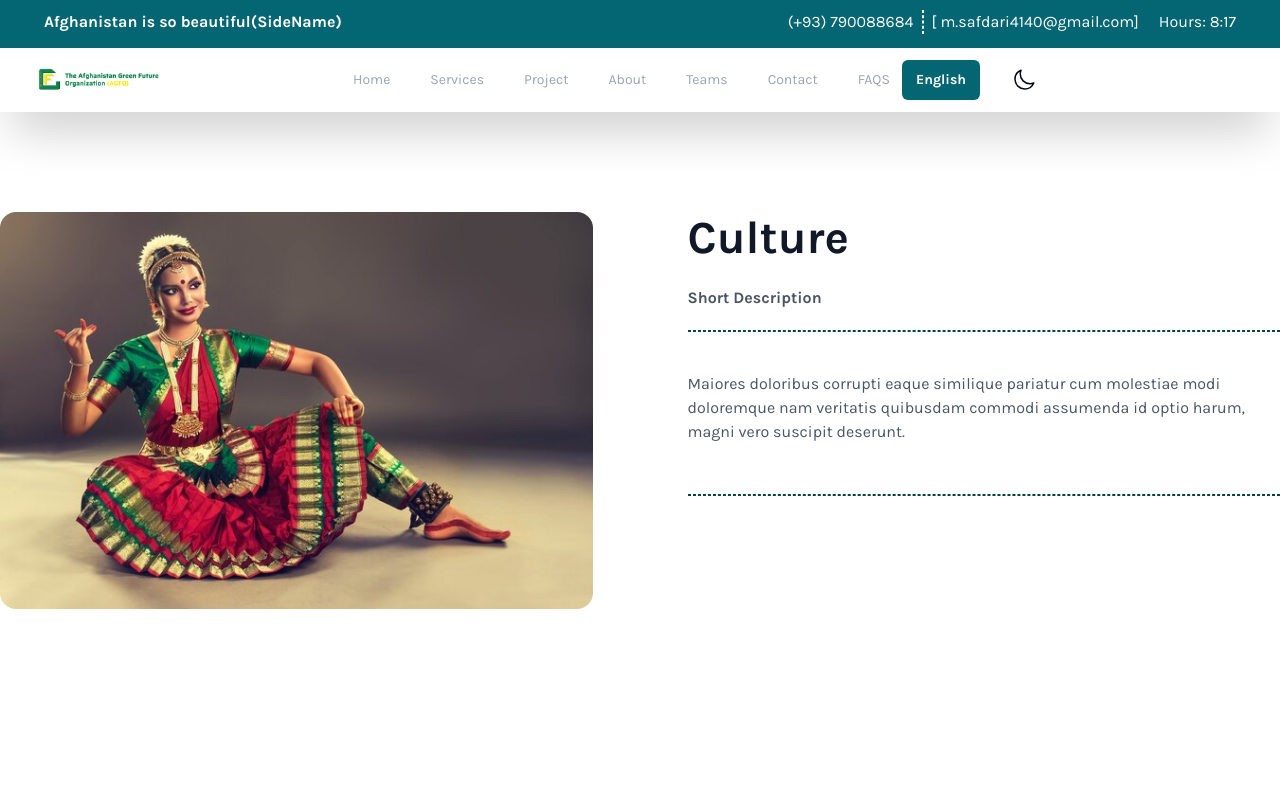
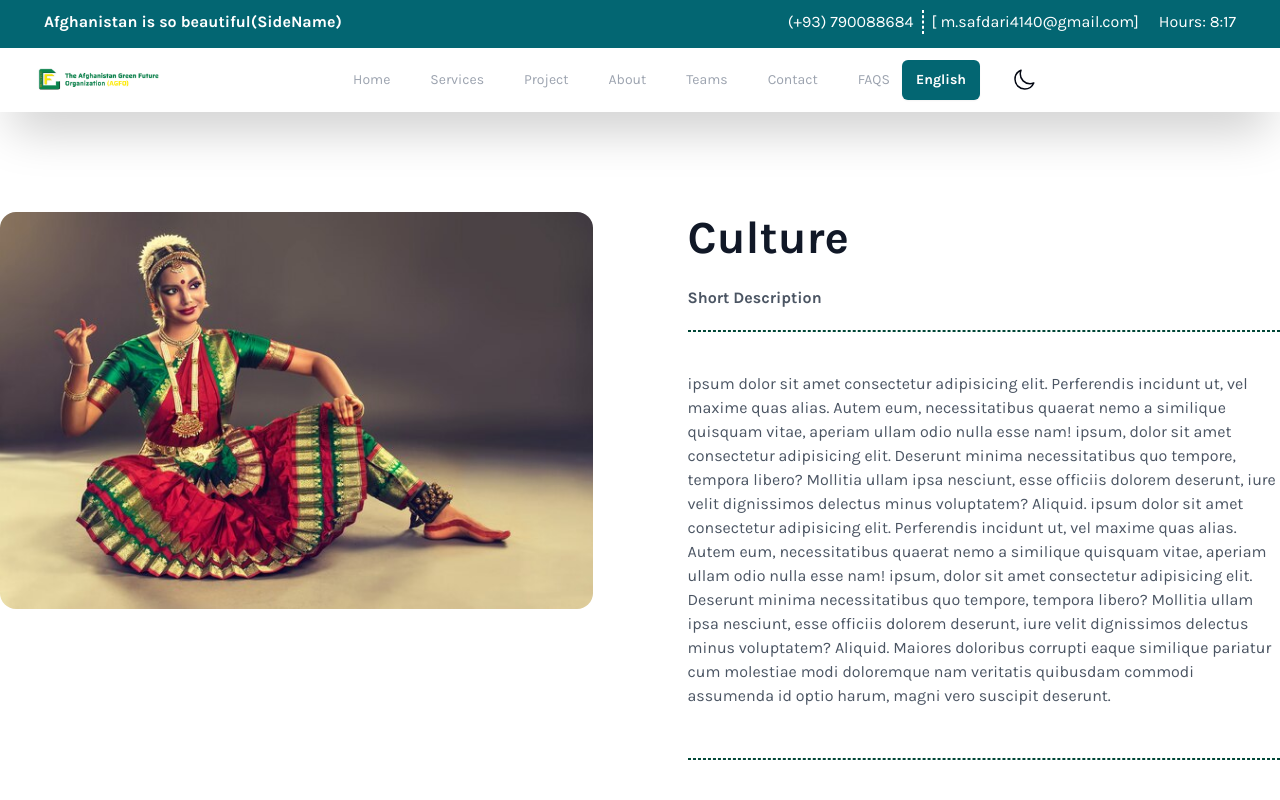
Before and after one commit to muqamuddin/MyReactjsProject, a React (Create React App) app: page /projectdetail/1 in a window 1280 px wide. Shown: the top 800 px of the page. Built offline with nearby package versions, Linux system fonts and the light colour scheme; what tailwindcss-rtl would draw is missing.

Commit message:
new changes in project and service details

```diff
--- a/src/frontend/Pages/ProjectDetails.jsx
+++ b/src/frontend/Pages/ProjectDetails.jsx
@@ -1,14 +1,14 @@
-import React from 'react'
+import React from "react";
 import Navbar from "../component/Navbar";
 import Footer from "../component/Footer";
-import { useParams } from 'react-router-dom';
-import { data } from '../component/data';
-const ProjectDetails = ( ) => {
+import { useParams } from "react-router-dom";
+import { data } from "../component/data";
+const ProjectDetails = () => {
   const { id } = useParams();
   const project = data.find((item) => item.id === parseInt(id));
   return (
     <>
-    <Navbar/>
+      <Navbar />
       <div className="wrapper mx-auto text-gray-900 font-normal max-w-[1320px]">
         <a name="top"> </a>
         <div className="px-[12px] md:px-[36px] xl:px-0 mt-[70px] lg:mt-[100px]">
@@ -21,21 +21,36 @@ const ProjectDetails = ( ) => {
             </div>
             <div className="flex-1 order-1">
               <h1 className="font-chivo font-bold lg:text-heading-1 md:text-[46px] md:leading-[52px] text-[35px] leading-[44px] mb-[22px]">
-            {project.name}
+                {project.name}
               </h1>
               <h3 className="font-chivo font-bold md:text-lead-lg text-gray-600 mb-[20px]">
-             Short Description
+                Short Description
               </h3>
               <div className="border border-green-900 border-dashed mb-10 "></div>
               <p className="text-quote md:text-lead-lg text-gray-600 mb-[50px]">
-             {project.review}
+                ipsum dolor sit amet consectetur adipisicing elit. Perferendis
+                incidunt ut, vel maxime quas alias. Autem eum, necessitatibus
+                quaerat nemo a similique quisquam vitae, aperiam ullam odio
+                nulla esse nam! ipsum, dolor sit amet consectetur adipisicing
+                elit. Deserunt minima necessitatibus quo tempore, tempora
+                libero? Mollitia ullam ipsa nesciunt, esse officiis dolorem
+                deserunt, iure velit dignissimos delectus minus voluptatem?
+                Aliquid. ipsum dolor sit amet consectetur adipisicing elit.
+                Perferendis incidunt ut, vel maxime quas alias. Autem eum,
+                necessitatibus quaerat nemo a similique quisquam vitae, aperiam
+                ullam odio nulla esse nam! ipsum, dolor sit amet consectetur
+                adipisicing elit. Deserunt minima necessitatibus quo tempore,
+                tempora libero? Mollitia ullam ipsa nesciunt, esse officiis
+                dolorem deserunt, iure velit dignissimos delectus minus
+                voluptatem? Aliquid.
+                {project.review}
               </p>
               <div className="border border-green-900 border-dashed mt-10"></div>
             </div>
           </div>
         </div>
       </div>
-      <Footer/>
+      <Footer />
     </>
   );
 };
--- a/src/frontend/Pages/ServiceDetails.jsx
+++ b/src/frontend/Pages/ServiceDetails.jsx
@@ -29,6 +29,10 @@ const ServiceDetails = ( ) => {
               </h3>
               <div className="border border-green-900 border-dashed dark:border-white"></div>
               <p className="text-quote md:text-lead-lg text-gray-600 mb-[50px] mt-5 dark:text-gray-300  ">
+              ipsum dolor sit amet consectetur adipisicing elit. Perferendis incidunt ut, vel maxime quas alias. Autem eum, necessitatibus quaerat nemo a similique quisquam vitae, aperiam ullam odio nulla esse nam!
+              ipsum, dolor sit amet consectetur adipisicing elit. Deserunt minima necessitatibus quo tempore, tempora libero? Mollitia ullam ipsa nesciunt, esse officiis dolorem deserunt, iure velit dignissimos delectus minus voluptatem? Aliquid.
+              ipsum dolor sit amet consectetur adipisicing elit. Perferendis incidunt ut, vel maxime quas alias. Autem eum, necessitatibus quaerat nemo a similique quisquam vitae, aperiam ullam odio nulla esse nam!
+              ipsum, dolor sit amet consectetur adipisicing elit. Deserunt minima necessitatibus quo tempore, tempora libero? Mollitia ullam ipsa nesciunt, esse officiis dolorem deserunt, iure velit dignissimos delectus minus voluptatem? Aliquid.
              {service.review}
               </p>
               <div className="border border-green-900 border-dashed dark:border-white"></div>
```
